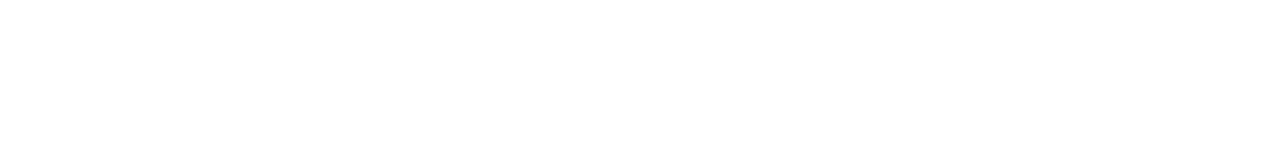
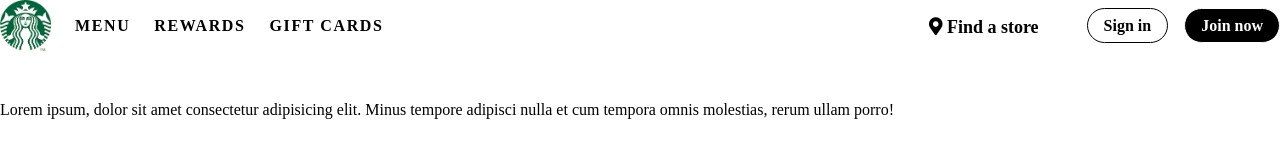
Before and after one commit to JOSHI-owo/Coffee-shop-, a plain HTML site: page index.html in a window 1280 px wide. Drawn offline with Linux system fonts and the light colour scheme.

Commit message:
header done

```diff
--- a/index.html
+++ b/index.html
@@ -1,7 +1,45 @@
 <!DOCTYPE html>
 <html>
-    <head>
-        <title>CleverCoffee</title>
-
-    </head>
+  <head>
+    <title>CleverCoffee</title>
+    <link rel="stylesheet" href="style.css" />
+    <link
+      rel="stylesheet"
+      href="https://use.fontawesome.com/releases/v5.7.0/css/all.css"
+    />
+  </head>
+  <body>
+    <header>
+      <div class="header-container">
+        <div class="left-nav">
+          <div class="logo">
+            <img src="assets/logo/logo.png" alt="logo" />
+          </div>
+          <nav>
+            <ul>
+              <li>Menu</li>
+              <li>Rewards</li>
+              <li>Gift Cards</li>
+            </ul>
+          </nav>
+        </div>
+        <div class="right-nav">
+          <div class="find-store">
+            <i class="fas fa-map-marker-alt">
+              <span>Find a store</span>
+            </i>
+          </div>
+          <div class="sign-in">Sign in</div>
+          <div class="join-now">Join now</div>
+        </div>
+      </div>
+    </header>
+    <div class="main-container">
+        <section class="announcements">
+            <span>
+Lorem ipsum, dolor sit amet consectetur adipisicing elit. Minus tempore adipisci nulla et cum tempora omnis molestias, rerum ullam porro!
+            </span>
+        </section>
+    </div>
+  </body>
 </html>
--- /dev/null
+++ b/style.css
@@ -0,0 +1,101 @@
+body {
+  margin: 0;
+}
+header {
+  height: 101px;
+  box-shadow: 0 1px 3px rgb(0 0 0 10%), 0 2px 2px;
+}
+
+.logo {
+  height: 51px;
+  width: 51px;
+}
+.header-container {
+  max-width: 1440px;
+  margin: 0 auto;
+  display: flex;
+  justify-content: space-between;
+}
+
+.logo img {
+  height: 100%;
+}
+
+.left-nav {
+  display: flex;
+  height: 100%;
+  align-items: center;
+}
+
+.left-nav nav ul {
+  list-style-type: none;
+  margin: 0;
+  padding: 0;
+  display: flex;
+}
+
+.left-nav nav ul li {
+  text-transform: uppercase;
+  padding-left: 24px;
+  font-weight: 700;
+  letter-spacing: 0.1em;
+  cursor: pointer;
+}
+
+.left-nav nav ul li:hover {
+  color: #008248;
+}
+
+.right-nav {
+  display: flex;
+  align-items: center;
+}
+
+.find-store {
+  display: flex;
+  align-items: center;
+  margin-right: 40px;
+  font-weight: 600;
+  display: flex;
+  align-items: center;
+}
+
+.find-store i {
+  padding-right: 8px;
+  font-size: 18px;
+  cursor: pointer;
+}
+.find-store:hover{
+    color:#008248;
+}
+
+
+.sign-in,
+.join-now {
+  padding: 7px 16px;
+  border: 1px solid;
+  border-radius: 50px;
+  font-weight: 600;
+  line-height: 1.2;
+  cursor: pointer;
+}
+
+.sign-in {
+  margin-right: 16px;
+}
+.sign-in:hover{
+    background-color: rgba(0, 0, 0, 0.6);
+  transition: all .2s ease;
+
+}
+
+.join-now {
+  background-color: black;
+  color: white;
+  transition: all 0.2s ease;
+}
+
+.join-now:hover {
+  background-color: rgba(0, 0, 0, 0.7);
+  border-color: rgba(0, 0, 0, 0.7);
+}
```
Also changed, not shown: assets/logo/logo.png (added).
